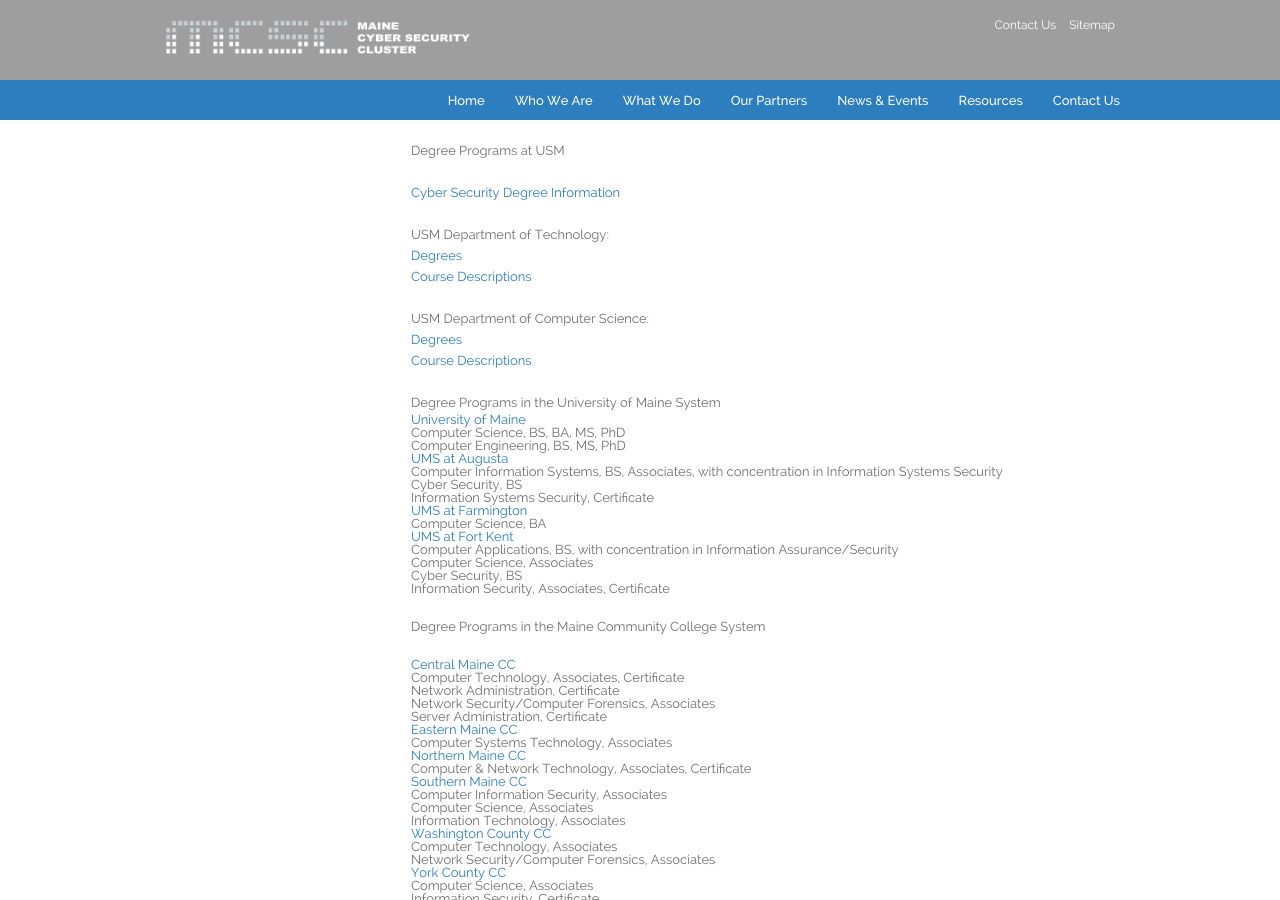
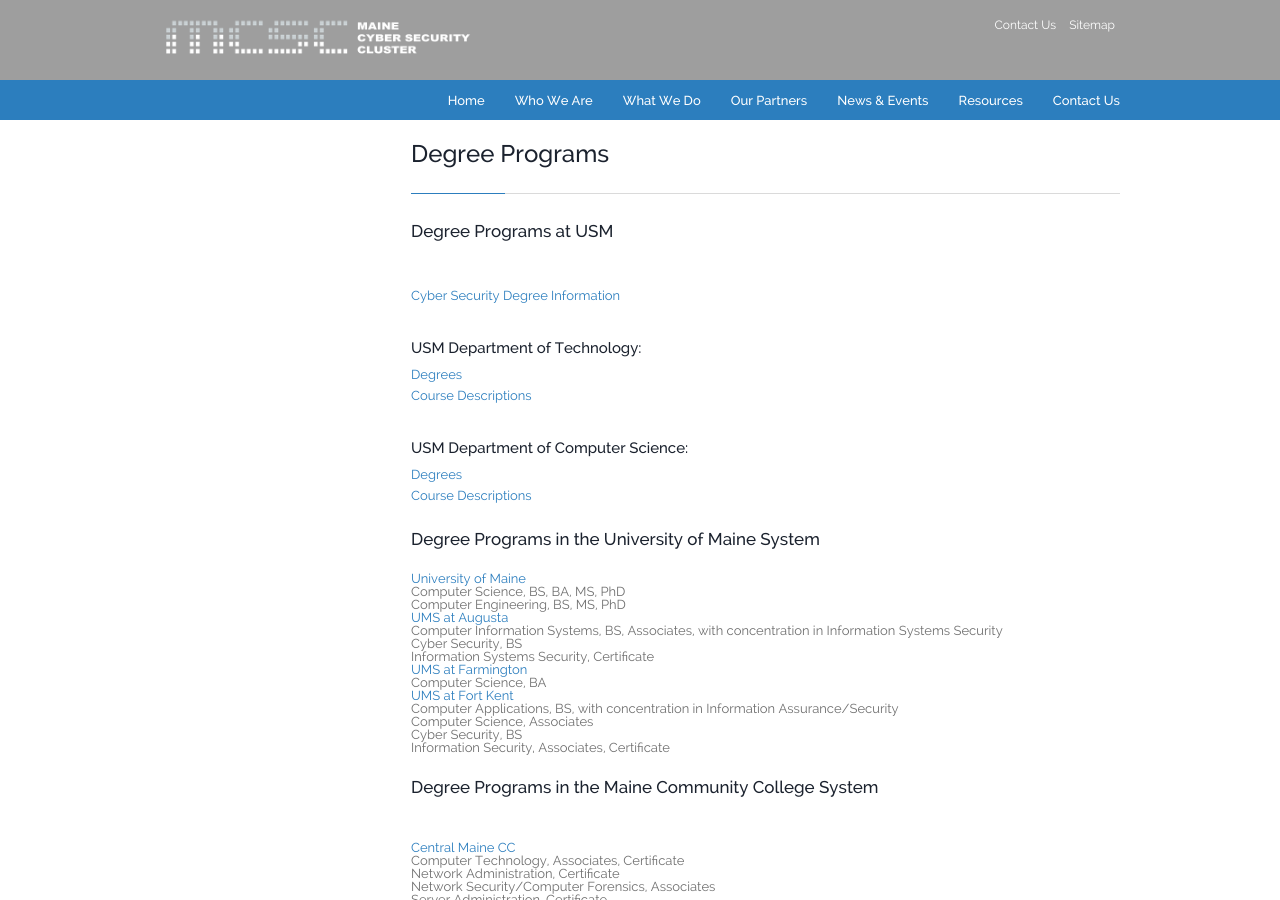
Before and after one commit to nick-spear/MCSC-Website-Update, a Jekyll site: the page built from _pages/what-we-do/degreeprograms.md, in a window 1280 px wide and 900 px high. Built offline with Jekyll 4.4.1, drawn with Linux system fonts in a browser that asks for light colours; nearby versions of some CDN libraries.

Commit message:
Update degreeprograms.md
Adding headings

```diff
--- a/_pages/what-we-do/degreeprograms.md
+++ b/_pages/what-we-do/degreeprograms.md
@@ -3,7 +3,8 @@
 title: Degree Programs
 permalink: /what-we-do/degree-programs
 ---
-Degree Programs at USM
+<h1>Degree Programs</h1>
+<h2>Degree Programs at USM</h2>
 
 &nbsp;
 
@@ -11,7 +12,7 @@
 
 &nbsp;
 
-USM Department of Technology:
+<h3>USM Department of Technology:</h3>
 
 <a href="http://usm.maine.edu/tech/degrees">Degrees</a>
 
@@ -19,7 +20,7 @@
 
 &nbsp;
 
-USM Department of Computer Science:
+<h3>USM Department of Computer Science:</h3>
 
 <a href="http://usm.maine.edu/cos/degrees">Degrees</a>
 
@@ -27,7 +28,7 @@
 
 &nbsp;
 
-Degree Programs in the University of Maine System
+<h2>Degree Programs in the University of Maine System</h2>
 <ul>
 	<li><a href="https://go.umaine.edu/academics/majors-and-programs/">University of Maine</a>
 <ul>
@@ -58,7 +59,7 @@
 </ul>
 &nbsp;
 
-Degree Programs in the Maine Community College System
+<h2>Degree Programs in the Maine Community College System</h2>
 
 &nbsp;
 <ul>
```
